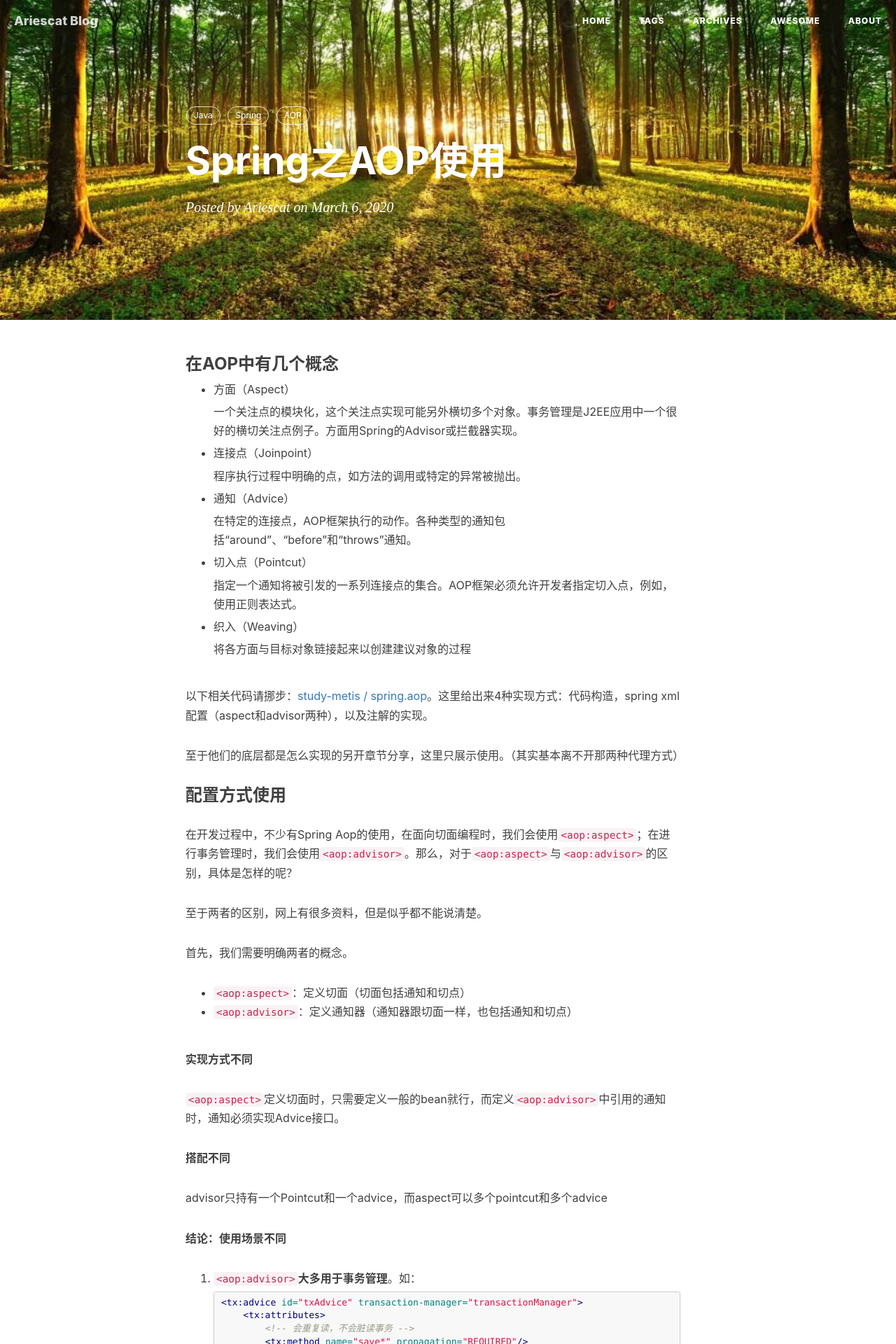
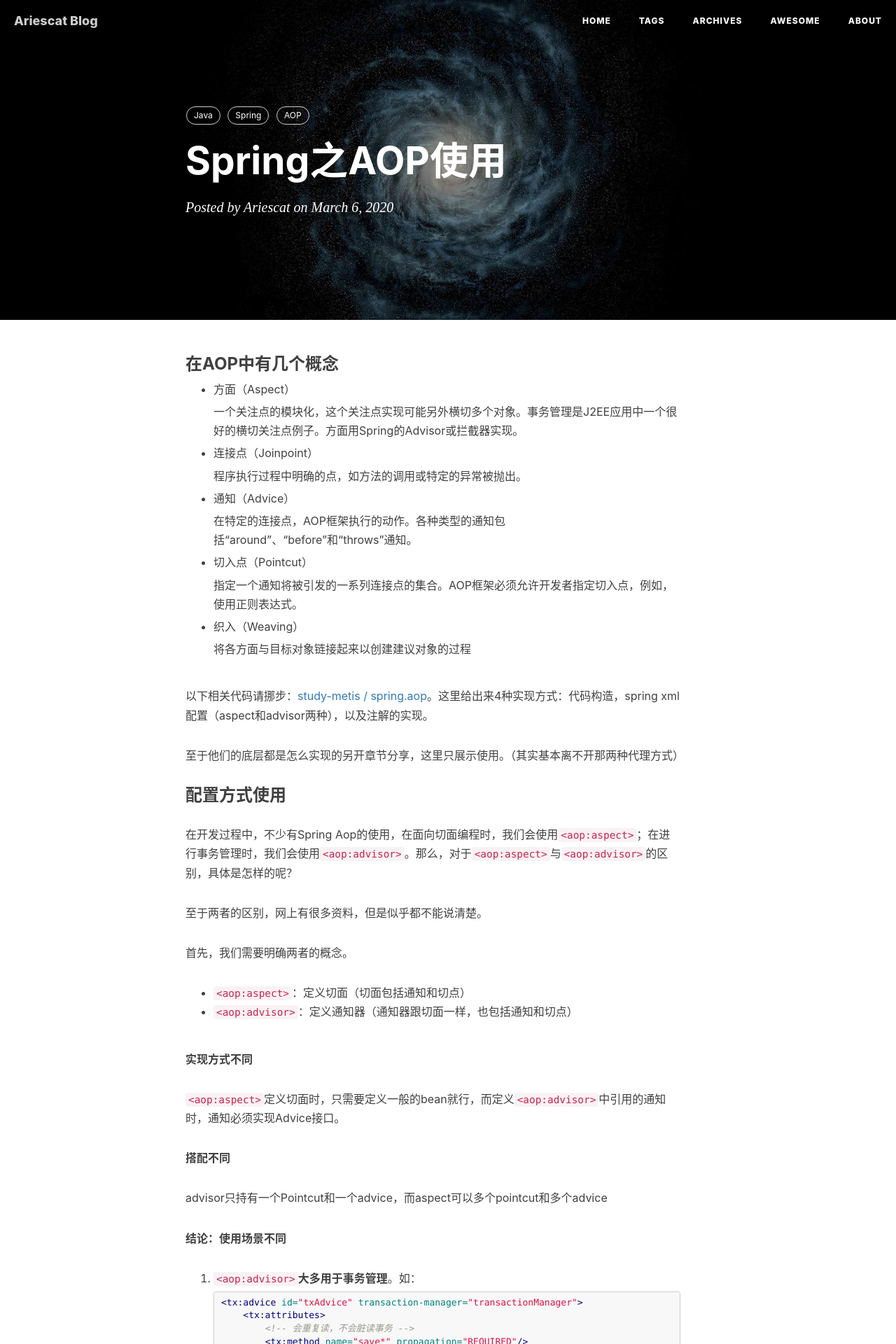
Before and after one commit to Ariescat/blog, a Jekyll site: the page built from _posts/2020-03-06-Spring之AOP使用.md, in a window 1280 px wide. Shown: the top 1920 px of the page at 70% size. Built offline with Jekyll 4.4.1, drawn with Linux system fonts in a browser that asks for light colours; nearby versions of some CDN libraries; comment, search, counter and statistics services are not loaded.

Commit message:
spring之AOP使用

```diff
--- a/_posts/2020-03-06-Spring之AOP使用.md
+++ b/_posts/2020-03-06-Spring之AOP使用.md
@@ -3,7 +3,7 @@ layout:     post
 title:      Spring之AOP使用
 date:       2020-03-06
 author:     Ariescat
-header-img: img/post-bg-tree2.jpg
+header-img: img/post-bg-universe.jpg
 tags:
     - Java
     - Spring
```
Also changed, not shown: docs/index.md (+3 -1 lines).
